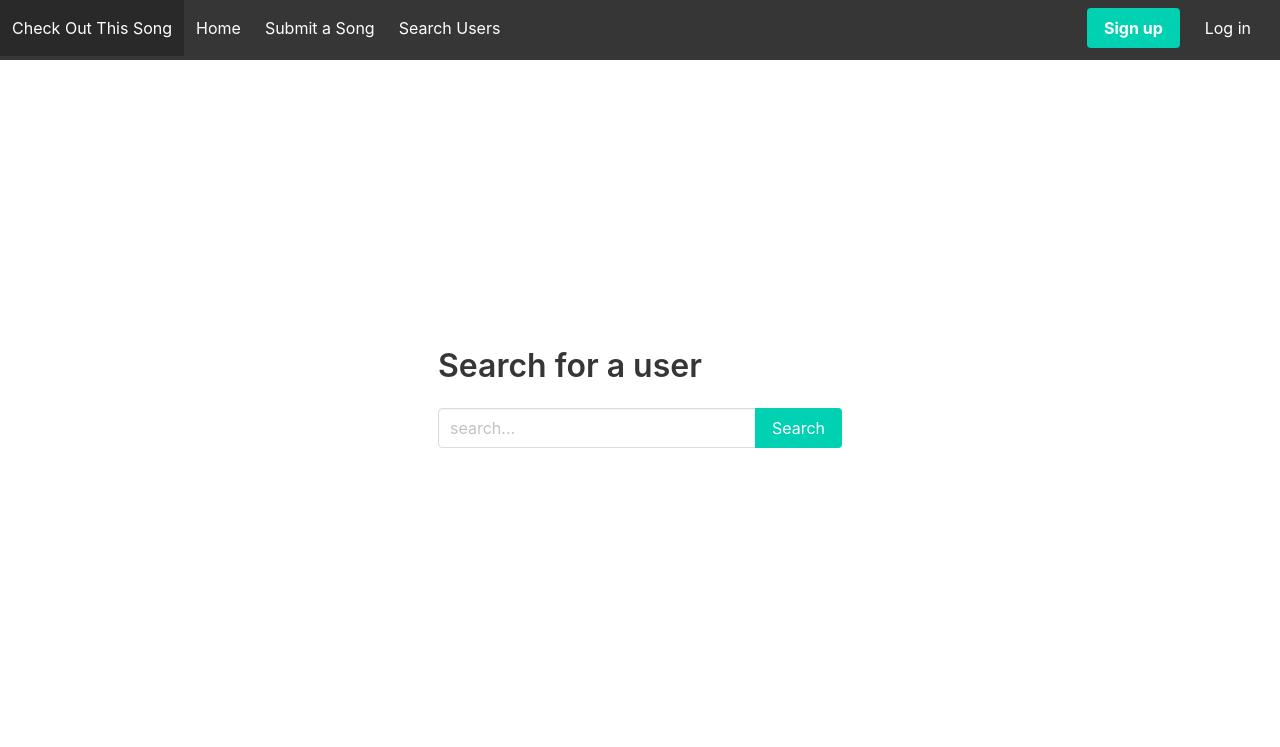
After one commit to dixls/check-out-this-song, a Flask app: page /usersearch in a window 1280 px wide. The commit adds this page. Shown: the top 747 px of the page. Run offline with Flask 2, Linux system fonts and the light colour scheme; some libraries are stand-ins or nearby versions.

Commit message:
added search functionality

```diff
--- a/app/templates/nav.html
+++ b/app/templates/nav.html
@@ -18,6 +18,9 @@
         </a>
         <a href="{{url_for('main.search')}}" class="navbar-item">
           Submit a Song
+        </a>
+        <a href="{{url_for('main.user_search')}}" class="navbar-item">
+          Search Users
         </a>
       </div>
 
--- a/app/templates/pagination.html
+++ b/app/templates/pagination.html
@@ -36,7 +36,7 @@
             <div class="column"></div>
         {% else %}
         <div class="column has-text-centered">
-            <a href="{{url_for(request.endpoint)}}?p=1" class="button">
+            <a href="/?p=1" class="button">
                 <span>
                     Older
                 </span>
--- a/app/templates/songsearch.html
+++ b/app/templates/songsearch.html
@@ -3,7 +3,7 @@
 {% block content %}
 <div class="columns is-tablet is-centered">
     <div class="column is-half">
-        <div class="card">
+        <div class="card m-3">
             <div class="card-content">
                 <form method="POST">
                     <div class="field">
--- /dev/null
+++ b/app/templates/user_search.html
@@ -0,0 +1,73 @@
+{% extends 'base.html' %}
+
+{% block content %}
+<div class="columns is-tablet is-centered">
+    <div class="column is-half">
+        {% if query %}
+        <section class="hero is-small">
+            <div class="hero-body">
+        {% else %}
+        <section class="hero is-large">
+            <div class="hero-body">
+                <p class="title">Search for a user</p>
+        {% endif %}
+                    <form action="{{url_for('main.user_search')}}" method="get">
+                        <div class="field has-addons">
+                            <div class="control is-expanded">
+                              <input name="q" class="input" type="text" placeholder="search...">
+                            </div>
+                            <div class="control">
+                              <button type="submit" class="button is-primary">
+                                  Search
+                              </button>
+                            </div>
+                          </div>
+                    </form>
+                </div>
+            </section>
+        {% if query %}
+        <div class="container is-half">
+            <div class="card m-3">
+                <div class="card-header">
+                    <p class="card-header-title title is-3">User search results for '<i>{{query}}</i>'</p>
+                </div>
+
+                {% for user in results %}
+                <div class="card-block">
+                    <div class="card-content">
+                        <a href="/users/{{user.username}}">
+                        <div class="media p-2 m-0">
+                            <div class="media-left">
+                                <figure class="image is-48x48">
+                                    <img src="{{ user.avatar }}" alt="">
+                                </figure>
+                            </div>
+                            <div class="media-content">
+                                <a href="/users/{{user.username}}">
+                                <p class="title is-4">{{ user.username }}</p>
+                            </div>
+                            {% if current_user.is_authenticated %}
+                            {% if user != current_user %}
+                            <div class="media-right">
+                                <a href="#" class="button">
+                                    <span>
+                                        Follow
+                                    </span>
+                                    <span class="icon">
+                                        <i class="fas fa-plus"></i>
+                                    </span>
+                                </a>
+                            </div>
+                            {% endif %}
+                            {% endif %}
+                        </div>
+                        </a>
+                    </div>
+                </div>
+                {% endfor %}
+            </div>
+        </div>
+        {% endif %}
+    </div>
+</div>
+{% endblock %}
--- a/app/views.py
+++ b/app/views.py
@@ -130,6 +130,17 @@ def user_details(username):
     return render_template("user_details.html", user=user, match=match, posts=posts)
 
 
+@main.route("/usersearch")
+def user_search():
+    if request.args:
+        query = request.args.get("q")
+        results = User.query.filter(User.username.like("%"+query+"%")).slice(0,15)
+    else:
+        query = None
+        results= None
+    return render_template("user_search.html", query=query, results=results)
+
+
 @main.route("/search", methods=["GET", "POST"])
 @login_required
 def search():
```
Also changed, not shown: app/forms.py (+7 -1 lines).
